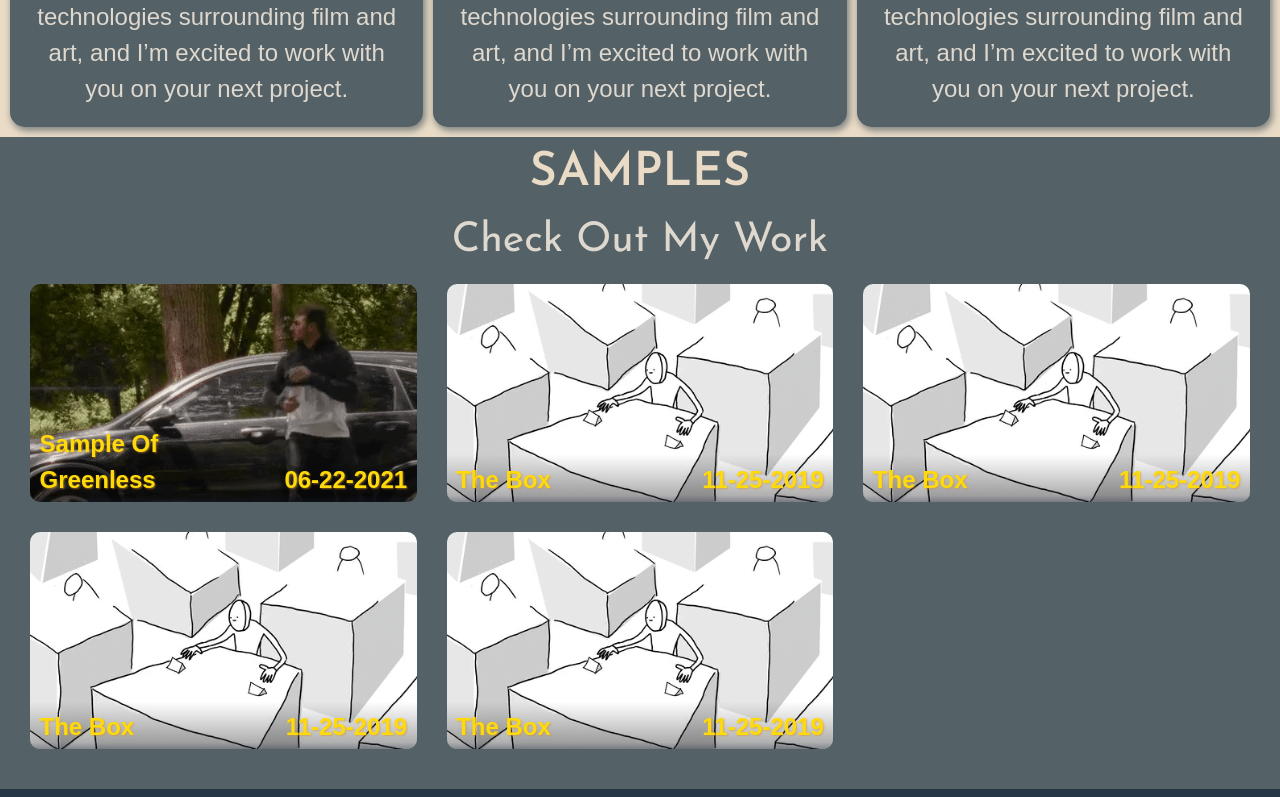
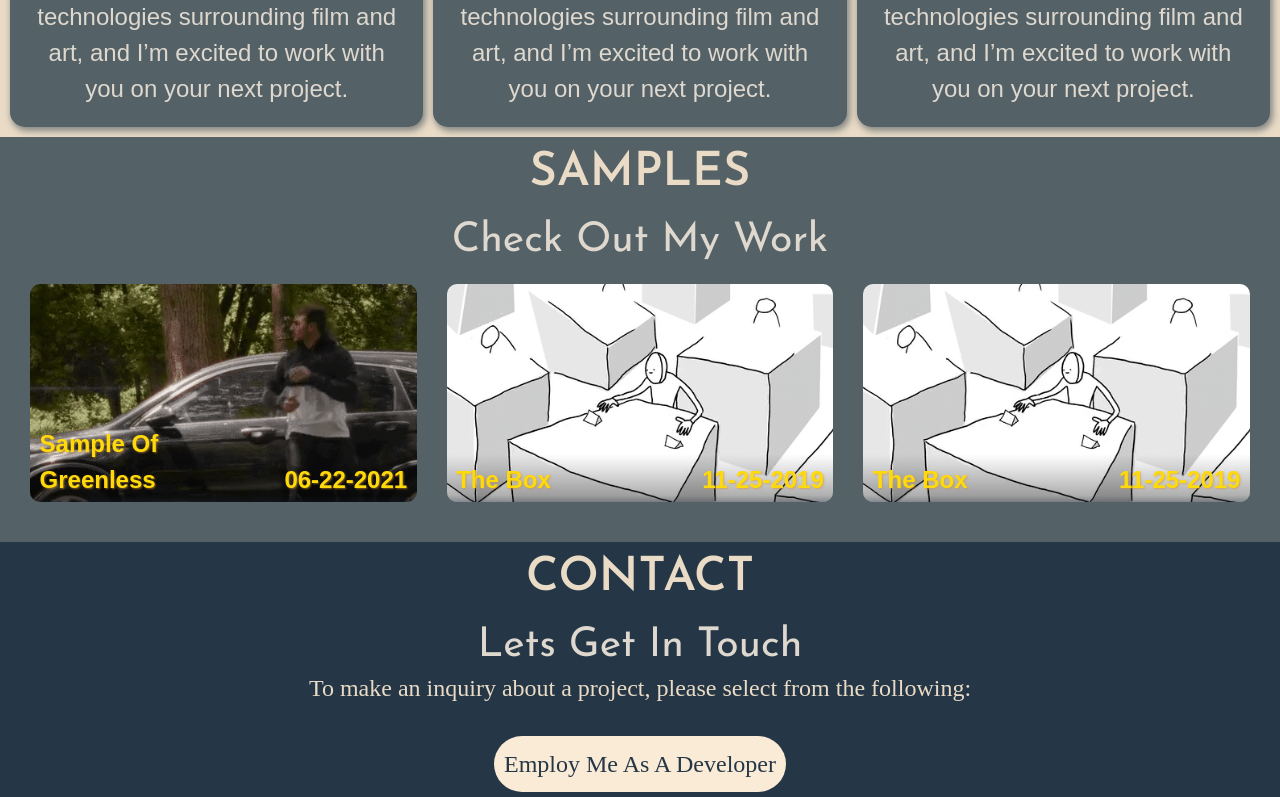
Before and after one commit to brunoarnabar/film-portfolio-deployment, a React (Create React App) app: page / in a window 1280 px wide. Shown: the part 2000-2797 px from the top of the page. Built offline with nearby package versions, Linux system fonts and the light colour scheme; a web font is replaced by a local one.

Commit message:
Fixing Issues

```diff
--- a/src/Components/Sample/Sample.jsx
+++ b/src/Components/Sample/Sample.jsx
@@ -42,12 +42,12 @@ export default function Samples() {
         <div className="SamplePreview fs-heading">
           <Preview {...TheBoxInfo} />
         </div>
-        <div className="SamplePreview fs-heading">
+        {/* <div className="SamplePreview fs-heading">
           <Preview {...TheBoxInfo} />
         </div>
         <div className="SamplePreview fs-heading">
           <Preview {...TheBoxInfo} />
-        </div>
+        </div> */}
       </div>
     </div>
   );
```
